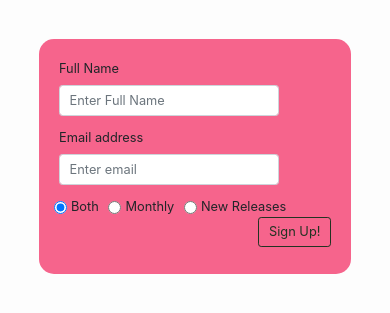
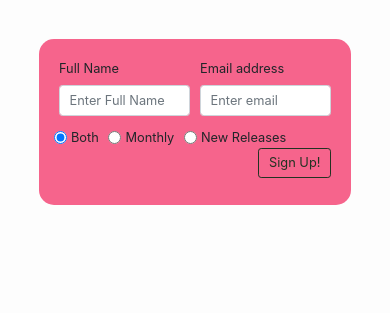
Before and after one commit to Shaun-Searle/RadWeb, a PHP site: page /newsletter.php in a window 390 px wide. Shown: the part 45-358 px from the top of the page. Run offline with PHP 8.4, Linux system fonts and the light colour scheme.

Commit message:
aligned inputs & adjusted basic responsiveness

```diff
--- a/css/style.css
+++ b/css/style.css
@@ -174,17 +174,18 @@ body {
 
 .subscribe-container {
 
-    /* margin: auto; */
     height: 100%;
     margin-top: 10%;
-    /* align-items: center; */
 }
 
 .subscribe-form {
     padding: 20px;
     border-radius: 15px;
-    width: 30%;
+    width: 40%;
+}
 
+.user-details {
+    width: 50%;
 }
 
     /* For hiding carousel text on much smaller devices, and adjusting search */
```
